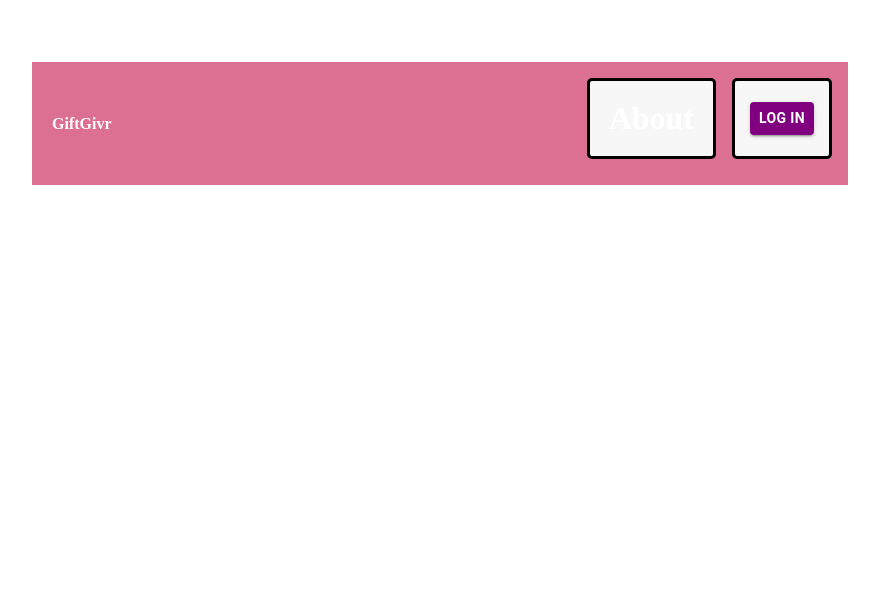
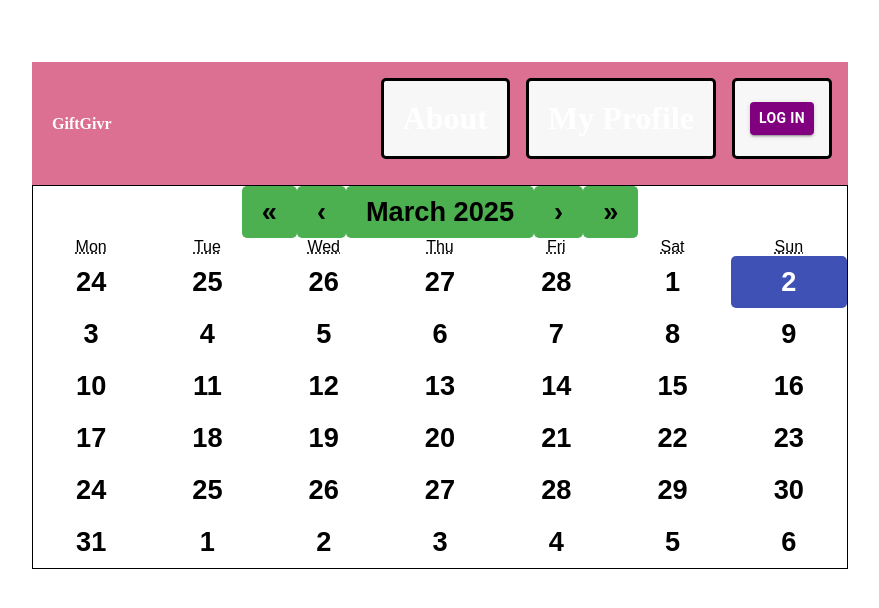
Before and after one commit to AndyNguwin/GiftGivr, a React (Vite) app: page /LoggedInHome in a window 1280 px wide. Shown: the top 608 px of the page, without its empty margins (200-1079 px from the left). Built offline with nearby package versions, Linux system fonts and the light colour scheme.

Commit message:
profile page and calendar added

```diff
--- a/package.json
+++ b/package.json
@@ -19,6 +19,7 @@
     "pg": "^8.13.3",
     "pg-hstore": "^2.3.4",
     "react": "^19.0.0",
+    "react-calendar": "^5.1.0",
     "react-dom": "^19.0.0",
     "react-router-dom": "^6.30.0",
     "sequelize": "^6.37.5"
--- a/src/App.tsx
+++ b/src/App.tsx
@@ -11,6 +11,8 @@ import LogIn from './pages/LogIn';
 
 import CreateAccount from './pages/CreateAcc/AccountCreation';
 import CreateWishList from './pages/CreateWishList/CreateWishList';
+import MyProfile from './pages/MyProfile';
+import LoggedInHome from './pages/LoggedInHome';
 
 function App() {
   const [count, setCount] = useState(0);
@@ -28,6 +30,8 @@ function App() {
         <Route path="/LogIn" element={<LogIn />} />
         <Route path="/CreateAccount" element={<CreateAccount />} />
         <Route path="/CreateWishlist" element={<CreateWishList />} />
+        <Route path="/MyProfile" element={<MyProfile />} />
+        <Route path="/LoggedInHome" element={<LoggedInHome />} />
       </Routes>
     </BrowserRouter></>
   );
--- a/src/components/Navbar.tsx
+++ b/src/components/Navbar.tsx
@@ -10,6 +10,9 @@ const Navbar: React.FC = () => {
       <ul>
         <li>
           <a href="/about">About</a>
+        </li>
+        <li>
+          <a href="/MyProfile">My Profile</a>
         </li>
         <li>
         <Button
--- /dev/null
+++ b/src/pages/Calendar.css
@@ -0,0 +1,33 @@
+.react-calendar {
+    border: 1px solid black; /* Add a border to the calendar */
+    font-family: Arial, Helvetica, sans-serif;
+  }
+
+  .react-calendar__tile {
+    background: white; /* Change the background color of the tiles */
+    color: black; /* Change the text color of the tiles */
+  }
+
+  .react-calendar__tile:enabled:hover,
+  .react-calendar__tile:enabled:focus {
+    background: #e6e6e6; /* Change the background color of the tiles on hover/focus */
+  }
+
+  .react-calendar__tile--now {
+    background: #ffeb3b; /* Change the background color of the current day */
+    color: black; /* Change the text color of the current day */
+  }
+
+  .react-calendar__tile--active {
+    background: #3f51b5; /* Change the background color of the selected day */
+    color: white; /* Change the text color of the selected day */
+  }
+
+  .react-calendar__navigation button {
+    color: black; /* Change the text color of the navigation buttons */
+  }
+
+  .react-calendar__navigation button:enabled:hover,
+  .react-calendar__navigation button:enabled:focus {
+    background: #e6e6e6; /* Change the background color of the navigation buttons on hover/focus */
+  }
--- /dev/null
+++ b/src/pages/LoggedInHome.tsx
@@ -0,0 +1,19 @@
+import { useState } from 'react';
+import Calendar from 'react-calendar';
+import './Calendar.css';
+
+type ValuePiece = Date | null;
+
+type Value = ValuePiece | [ValuePiece, ValuePiece];
+
+function LoggedInHome() {
+  const [value, onChange] = useState<Value>(new Date());
+
+  return (
+    <div>
+      <Calendar onChange={onChange} value={value} />
+    </div>
+  );
+}
+
+export default LoggedInHome;
--- /dev/null
+++ b/src/pages/MyProfile.tsx
@@ -0,0 +1,37 @@
+import React from 'react';
+import { Avatar, Box, Container, Typography } from '@mui/material';
+
+const MyProfile: React.FC = () => {
+  const user = {
+    name: 'John Doe',
+    username: 'johndoe'
+  };
+
+  return (
+    <Container maxWidth="sm">
+      <Box
+        display="flex"
+        flexDirection="column"
+        alignItems="center"
+        justifyContent="center"
+        mt={4}
+        p={2}
+        boxShadow={3}
+        borderRadius={2}
+      >
+        <Avatar
+          alt={user.name}
+          sx={{ width: 100, height: 100, mb: 2 }}
+        />
+        <Typography variant="h4" component="h1" gutterBottom>
+          {user.name}
+        </Typography>
+        <Typography variant="h6" component="h2" color="textSecondary">
+          @{user.username}
+        </Typography>
+      </Box>
+    </Container>
+  );
+};
+
+export default MyProfile;
```
Also changed, not shown: 1 other file (tests, documents, lock files or other folders).
